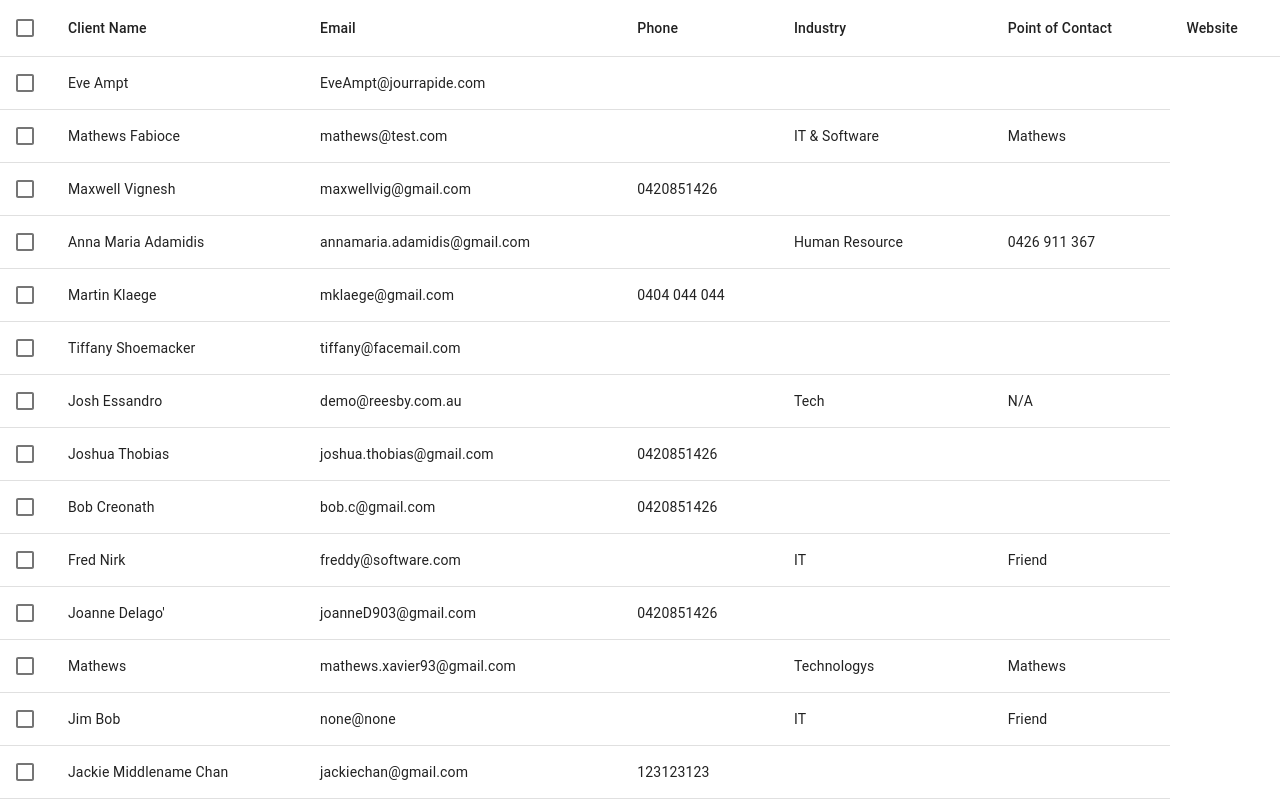
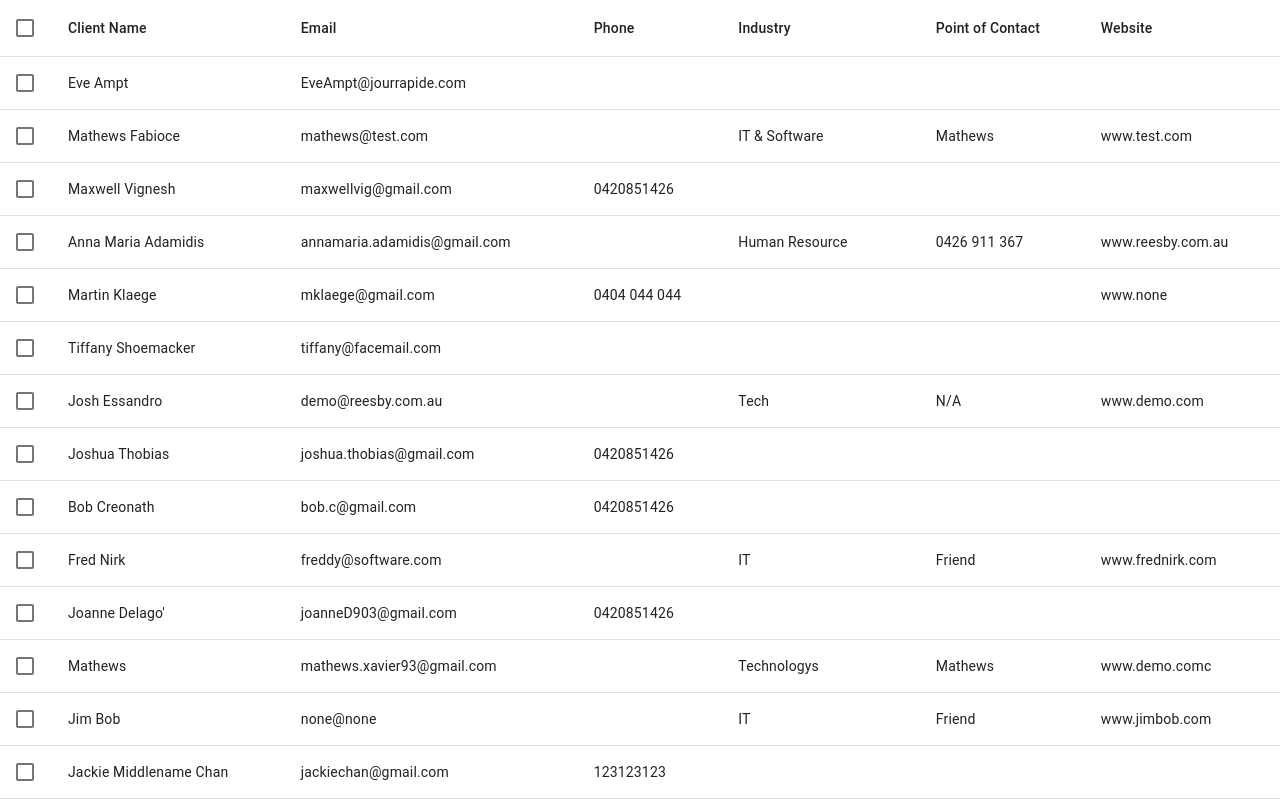
Before and after one commit to CaffeineBear/reesby-task, a React (Create React App) app: page / in a window 1280 px wide. Shown: the top 800 px of the page. Built offline with nearby package versions, Linux system fonts and the light colour scheme.

Commit message:
UPDATE to fix website missing bug.

```diff
--- a/src/components/ClitentTable/index.jsx
+++ b/src/components/ClitentTable/index.jsx
@@ -19,7 +19,8 @@ const ClientTableContainer = props => {
     "clientEmail",
     "clientPersonalPhone",
     "clientIndustry",
-    "clientPocName"
+    "clientPocName",
+    "clientWebsite"
   ];
 
   const rowCount = clientData.length;
```
